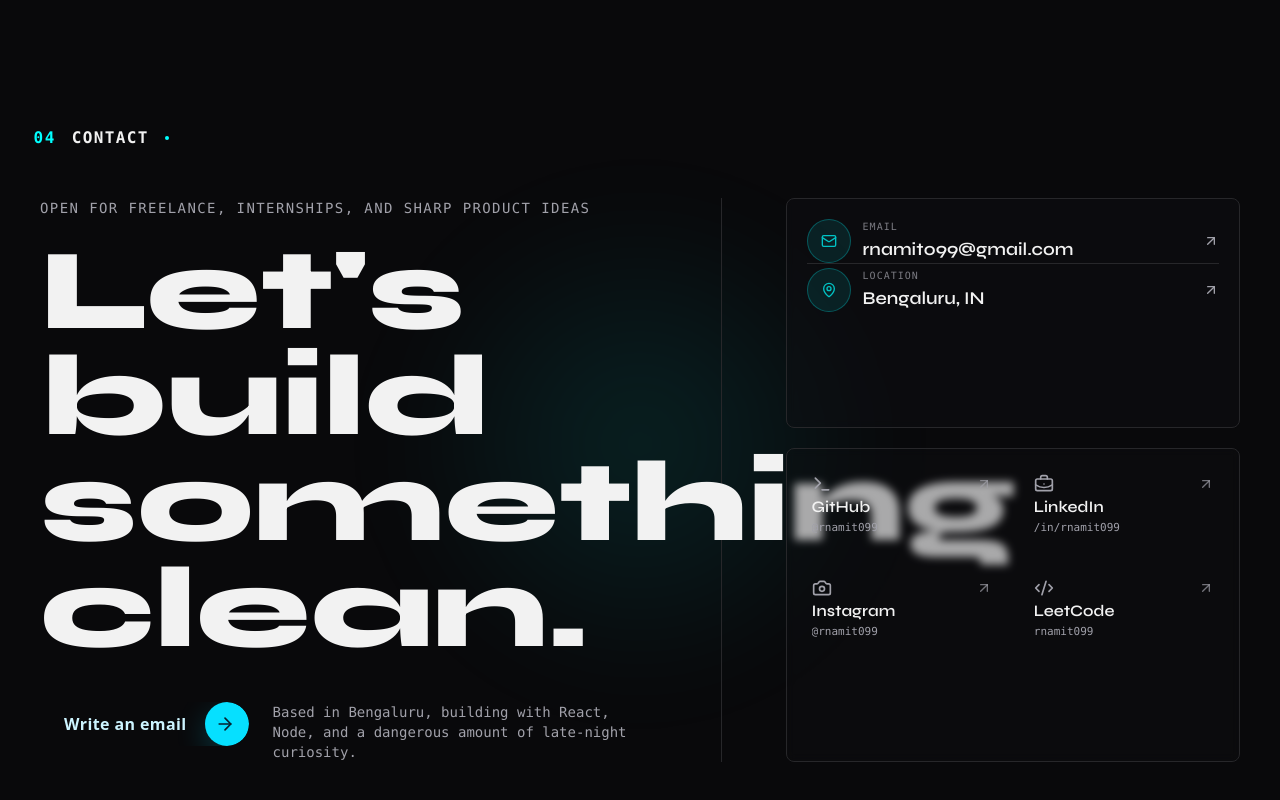
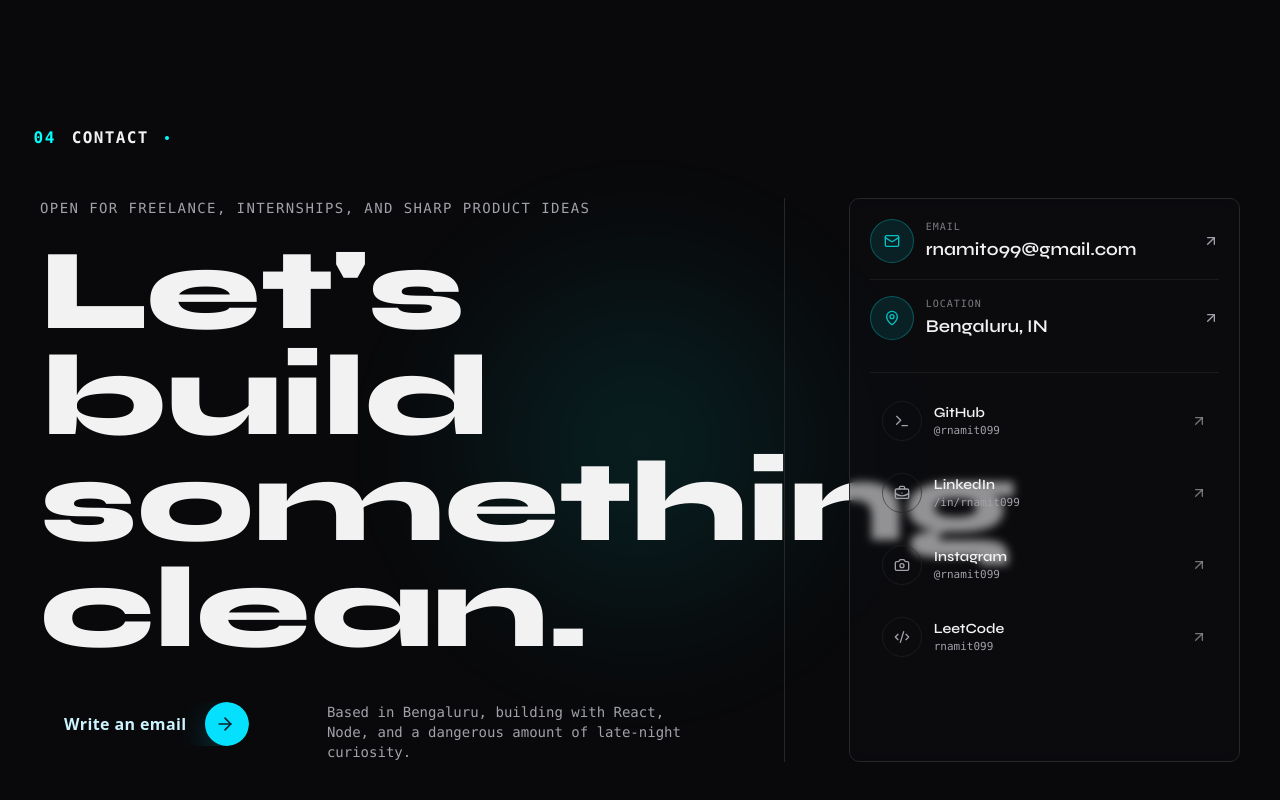
Before and after one commit to namit-x/next-portfolio, a Next.js app: page / in a window 1280 px wide. Shown: the part 2712-3512 px from the top of the page. Built offline with nearby package versions, Linux system fonts and the light colour scheme.

Commit message:
Fix navigation anchors and update social media links

```diff
--- a/app/(v2)/components/layout/Navbar.tsx
+++ b/app/(v2)/components/layout/Navbar.tsx
@@ -19,7 +19,7 @@ export interface GooeyNavProps {
 }
 
 const defaultItems: GooeyNavItem[] = [
-  { label: "Home", href: "#" },
+  { label: "Home", href: "#home" },
   { label: "About", href: "#about" },
   { label: "Work", href: "#work" },
   { label: "Contact", href: "#contact" },
--- a/app/(v2)/components/sections/ContactSection.tsx
+++ b/app/(v2)/components/sections/ContactSection.tsx
@@ -28,25 +28,25 @@ const SOCIAL_LINKS = [
   {
     label: 'GitHub',
     handle: '@rnamit099',
-    href: 'https://github.com/rnamit099',
+    href: 'https://github.com/namit-x',
     icon: Terminal,
   },
   {
     label: 'LinkedIn',
     handle: '/in/rnamit099',
-    href: 'https://www.linkedin.com/in/rnamit099',
+    href: 'https://www.linkedin.com/in/namit-raana',
     icon: BriefcaseBusiness,
   },
   {
     label: 'Instagram',
     handle: '@rnamit099',
-    href: 'https://www.instagram.com/rnamit099',
+    href: 'https://www.instagram.com/namit.raana',
     icon: Camera,
   },
   {
     label: 'LeetCode',
     handle: 'rnamit099',
-    href: 'https://leetcode.com/u/rnamit099',
+    href: 'https://leetcode.com/u/namitrana',
     icon: Code2,
   },
 ]
@@ -62,6 +62,7 @@ export default function ContactSection() {
         className="absolute left-1/2 top-1/2 h-[34rem] w-[34rem] -translate-x-1/2 -translate-y-1/2 rounded-full [background:radial-gradient(ellipse_at_center,oklch(0.72_0.17_195_/_0.13)_0%,transparent_66%)] blur-2xl dark:[background:radial-gradient(ellipse_at_center,oklch(0.72_0.17_195_/_0.10)_0%,transparent_68%)]"
         aria-hidden="true"
       />
+
       <div
         className="absolute bottom-0 left-0 right-0 h-px [background:linear-gradient(90deg,transparent,hsl(var(--primary)/0.55),transparent)]"
         aria-hidden="true"
@@ -71,7 +72,10 @@ export default function ContactSection() {
         <div className="mb-8 sm:mb-10 md:mb-12 animate-fade-in">
           <div className="flex items-center gap-3 sm:gap-4 font-mono text-xs sm:text-sm uppercase tracking-[0.1em]">
             <span className="text-sm sm:text-base font-bold text-primary">04</span>
-            <span className="text-sm sm:text-base font-bold text-foreground">Contact</span>
+            <span className="text-sm sm:text-base font-bold text-foreground">
+              Contact
+            </span>
+
             <span
               className="h-1 w-1 flex-shrink-0 rounded-full [background:hsl(var(--primary))]"
               aria-hidden="true"
@@ -79,12 +83,14 @@ export default function ContactSection() {
           </div>
         </div>
 
-        <div className="mx-auto grid w-full max-w-[75rem] grid-cols-1 gap-8 sm:gap-10 lg:grid-cols-[minmax(0,_1.08fr)_minmax(22rem,_0.72fr)] lg:gap-16">
+        <div className="mx-auto grid w-full max-w-[75rem] grid-cols-1 gap-10 lg:grid-cols-[minmax(0,_1.18fr)_minmax(20rem,_0.62fr)] lg:gap-16">
+          {/* LEFT */}
           <div className="flex min-w-0 flex-col justify-between gap-10 border-border lg:border-r lg:pr-[clamp(3rem,_1.75rem_+_3.5vw,_5.5rem)]">
             <div className="animate-fade-in" style={{ animationDelay: '100ms' }}>
               <p className="font-mono text-[11px] sm:text-xs md:text-sm uppercase tracking-[0.1em] text-muted-foreground">
                 Open for freelance, internships, and sharp product ideas
               </p>
+
               <h2
                 id="contact-title"
                 className="mt-5 max-w-[11ch] font-display text-[clamp(3rem,_9vw,_8.5rem)] font-black leading-[0.92] text-foreground"
@@ -102,40 +108,49 @@ export default function ContactSection() {
                 href="mailto:rnamit099@gmail.com"
                 ariaLabel="Send an email to rnamit099@gmail.com"
               />
+
               <p className="max-w-sm font-mono text-xs sm:text-sm font-light leading-relaxed text-muted-foreground">
-                Based in Bengaluru, building with React, Node, and a dangerous amount of late-night curiosity.
+                Based in Bengaluru, building with React, Node, and a dangerous
+                amount of late-night curiosity.
               </p>
             </div>
           </div>
 
-          <div className="grid gap-4 sm:gap-5">
+          {/* RIGHT */}
           <div
-              className="rounded-[8px] border border-border [background:hsl(var(--card)/0.46)] p-4 sm:p-5 backdrop-blur-sm animate-fade-in"
+            className="rounded-[10px] border border-border [background:hsl(var(--card)/0.42)] p-4 sm:p-5 backdrop-blur-sm animate-fade-in"
             style={{ animationDelay: '260ms' }}
           >
-              <ul className="grid list-none gap-1 p-0">
+            {/* CONTACT DETAILS */}
+            <ul className="grid list-none gap-4 p-0">
               {CONTACT_DETAILS.map((item) => {
                 const Icon = item.icon
 
                 return (
-                    <li key={item.label} className="border-b border-border first:pt-0 last:border-b-0">
+                  <li
+                    key={item.label}
+                    className="border-b border-border/60 first:pt-0 last:border-b-0"
+                  >
                     <a
                       href={item.href}
                       target={item.label === 'Location' ? '_blank' : undefined}
                       rel={item.label === 'Location' ? 'noreferrer' : undefined}
-                        className="group grid grid-cols-[2.75rem_minmax(0,_1fr)_auto] items-center gap-3 py-4 first:pt-0 last:pb-0"
+                      className="group grid grid-cols-[2.75rem_minmax(0,_1fr)_auto] items-center gap-3 py-4 first:pt-0"
                     >
                       <span className="flex h-11 w-11 items-center justify-center rounded-full border border-[var(--hero-accent-line)] [background:var(--hero-accent-dim)] text-[var(--hero-accent)] transition-transform duration-300 group-hover:scale-105">
                         <Icon className="h-4 w-4" aria-hidden="true" />
                       </span>
+
                       <span className="min-w-0">
                         <span className="block font-mono text-[10px] uppercase tracking-[0.1em] text-muted-foreground/75">
                           {item.label}
                         </span>
-                          <span className="block truncate font-display text-base font-semibold text-foreground sm:text-lg">
+
+                        <span className="block leading-[1.5] font-display text-base font-semibold text-foreground sm:text-lg">
                           {item.value}
                         </span>
                       </span>
+
                       <ArrowUpRight
                         className="h-4 w-4 text-muted-foreground transition-colors group-hover:text-primary"
                         aria-hidden="true"
@@ -145,13 +160,12 @@ export default function ContactSection() {
                 )
               })}
             </ul>
-            </div>
 
-            <div
-              className="rounded-[8px] border border-border [background:hsl(var(--card)/0.32)] p-2 backdrop-blur-sm animate-fade-in"
-              style={{ animationDelay: '340ms' }}
-            >
-              <ul className="grid list-none gap-2 p-0 sm:grid-cols-2">
+            {/* DIVIDER */}
+            <div className="my-4 h-px w-full bg-border/60" />
+
+            {/* SOCIALS */}
+            <ul className="grid gap-2">
               {SOCIAL_LINKS.map((social, index) => {
                 const Icon = social.icon
 
@@ -161,27 +175,29 @@ export default function ContactSection() {
                       href={social.href}
                       target="_blank"
                       rel="noreferrer"
-                        className="group flex min-h-[6rem] flex-col justify-between rounded-[6px] border border-transparent p-4 transition-all duration-300 hover:border-[var(--hero-accent-line)] hover:[background:var(--hero-accent-dim)]"
-                        style={{ animationDelay: `${380 + index * 55}ms` }}
+                      className="group flex items-center justify-between rounded-[8px] px-3 py-3 transition-all duration-300 hover:[background:var(--hero-accent-dim)]"
+                      style={{ animationDelay: `${340 + index * 55}ms` }}
                     >
-                        <span className="flex items-center justify-between gap-3">
-                          <Icon
-                            className="h-5 w-5 text-muted-foreground transition-colors group-hover:text-[var(--hero-accent)]"
+                      <div className="flex items-center gap-3 min-w-0">
+                        <span className="flex h-10 w-10 items-center justify-center rounded-full border border-border/60 text-muted-foreground transition-colors group-hover:text-[var(--hero-accent)]">
+                          <Icon className="h-4 w-4" aria-hidden="true" />
+                        </span>
+
+                        <div className="min-w-0">
+                          <span className="block font-display text-sm font-semibold text-foreground">
+                            {social.label}
+                          </span>
+
+                          <span className="block leading-[1.5] font-mono text-[11px] text-muted-foreground">
+                            {social.handle}
+                          </span>
+                        </div>
+                      </div>
+
+                      <ArrowUpRight
+                        className="h-4 w-4 flex-shrink-0 text-muted-foreground/70 transition-all duration-300 group-hover:-translate-y-0.5 group-hover:translate-x-0.5 group-hover:text-primary"
                         aria-hidden="true"
                       />
-                          <ArrowUpRight
-                            className="h-4 w-4 text-muted-foreground/70 transition-all duration-300 group-hover:-translate-y-0.5 group-hover:translate-x-0.5 group-hover:text-primary"
-                            aria-hidden="true"
-                          />
-                        </span>
-                        <span>
-                          <span className="block font-display text-base font-semibold text-foreground">
-                            {social.label}
-                          </span>
-                          <span className="block truncate font-mono text-[11px] text-muted-foreground">
-                            {social.handle}
-                          </span>
-                        </span>
                     </a>
                   </li>
                 )
@@ -190,7 +206,6 @@ export default function ContactSection() {
           </div>
         </div>
       </div>
-      </div>
     </section>
   )
 }
--- a/app/(v2)/components/sections/HeroSection.tsx
+++ b/app/(v2)/components/sections/HeroSection.tsx
@@ -3,7 +3,7 @@ import RoleTypewriter from '../hero/RoleTypewriter'
 
 export default function HeroSection() {
   return (
-    <section className="relative min-h-dvh flex flex-col justify-end px-4 pb-16 sm:px-6 sm:pb-12 md:px-12 md:pb-16 overflow-hidden">
+    <section id='#home' className="relative min-h-dvh flex flex-col justify-end px-4 pb-16 sm:px-6 sm:pb-12 md:px-12 md:pb-16 overflow-hidden">
       {/* Glow effect - repositioned for mobile */}
       <div className="absolute -bottom-[15%] -left-[15%] w-[120vw] h-[120vw] sm:w-[90vw] sm:h-[90vw] md:w-[70vw] md:h-[70vw] rounded-full pointer-events-none [background:radial-gradient(ellipse_at_center,oklch(0.72_0.17_195_/_0.05)_0%,transparent_70%)] sm:[background:radial-gradient(ellipse_at_center,oklch(0.72_0.17_195_/_0.06)_0%,transparent_68%)] dark:[background:radial-gradient(ellipse_at_center,oklch(0.72_0.17_195_/_0.04)_0%,transparent_65%)]"
         aria-hidden="true" />
```
Lines whose indentation alone changed are shown as unchanged.
